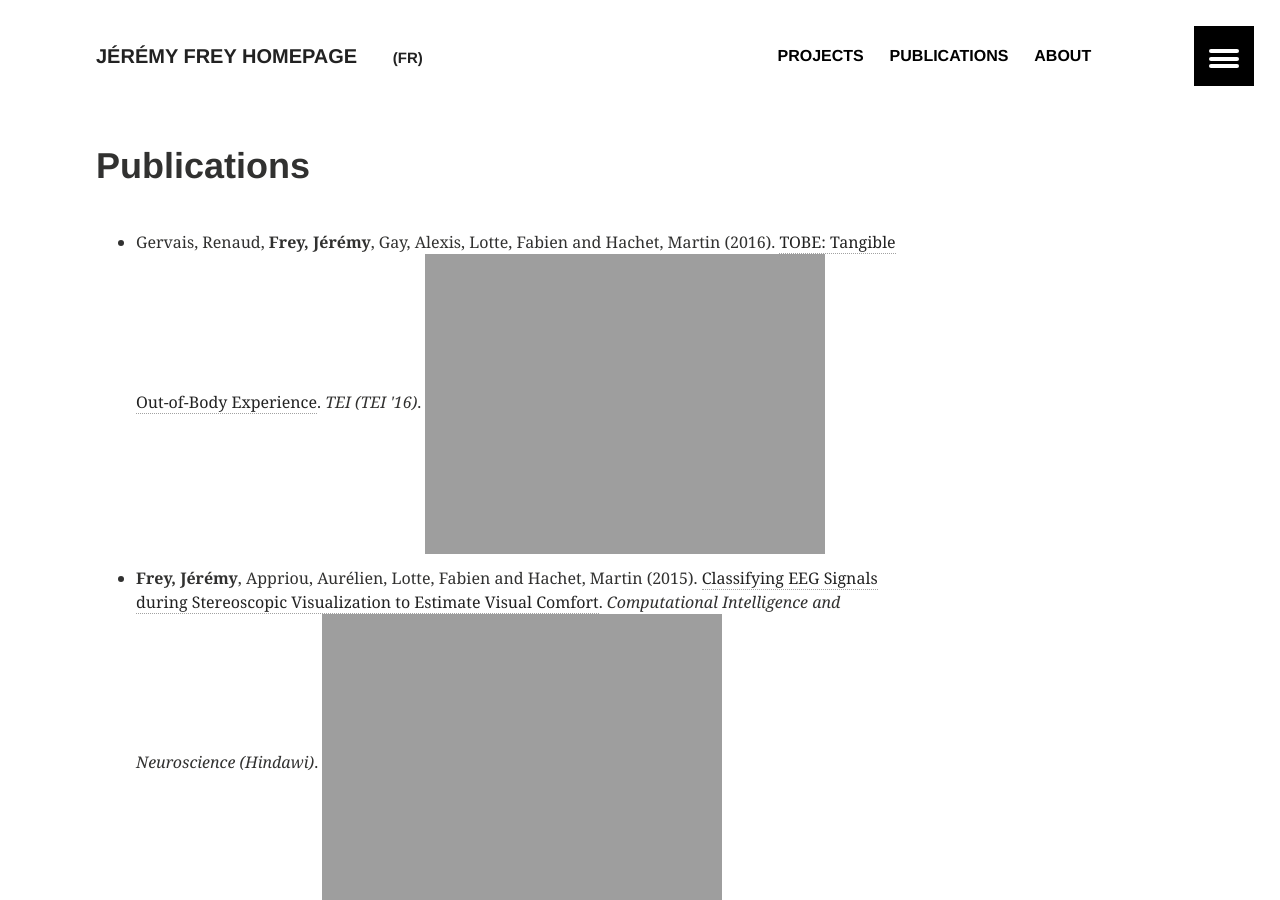
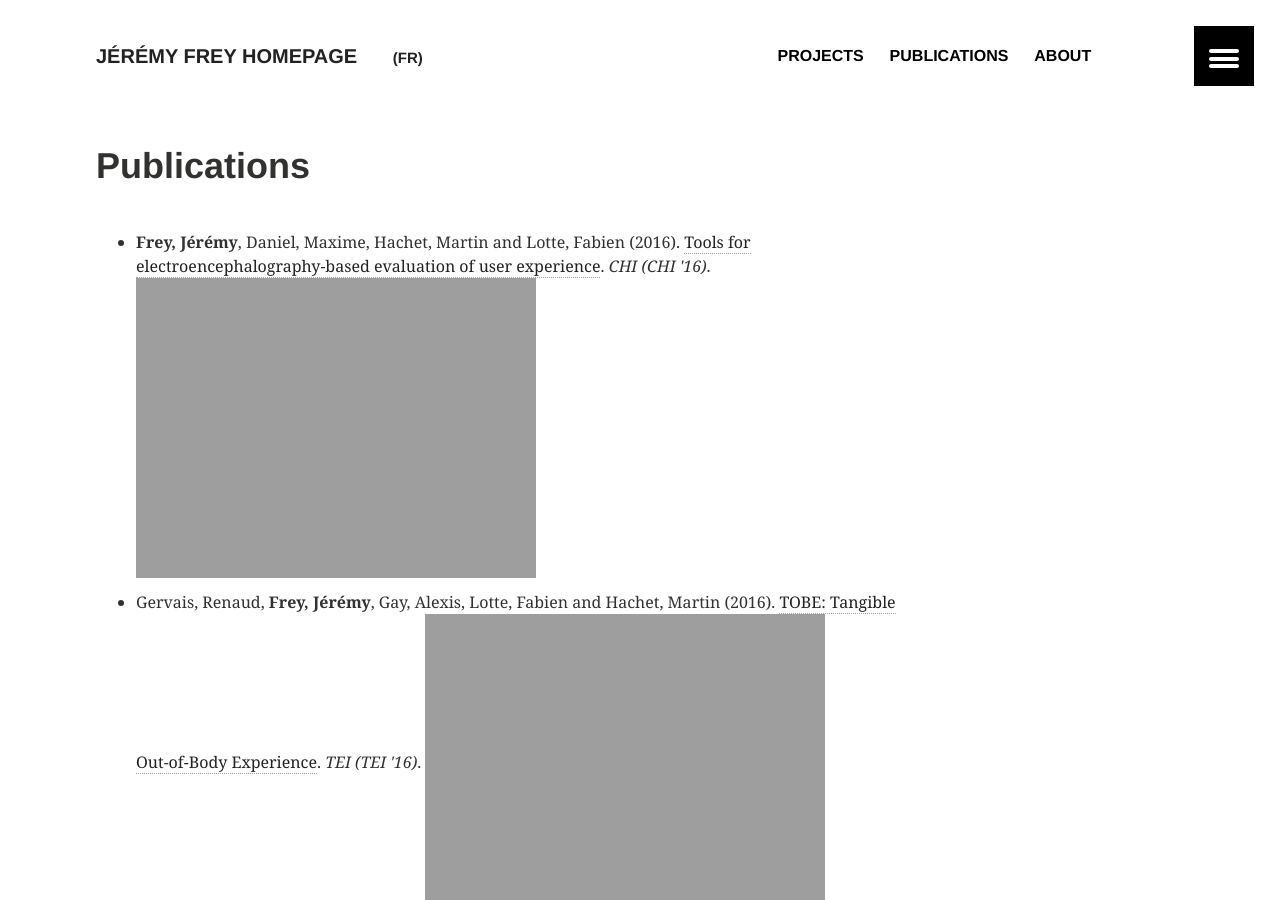
Before and after one commit to jfrey-xx/jfrey-xx.github.io, a Jekyll site: the page built from _pages/publications.md, in a window 1280 px wide and 900 px high. Built offline with Jekyll 4.4.1, drawn with Linux system fonts in a browser that asks for light colours.

```diff
--- a/_data/publications.yml
+++ b/_data/publications.yml
@@ -207,7 +207,7 @@
   type: paper-conference
   abbreviation: "TEI '16"
   project: "teegi"
-  pdf-link: "https://hal.inria.fr/hal-01215499"
+  pdf-link: "https://hal.inria.fr/hal-01215499/document"
 - URL: https://hal.inria.fr/hal-01222045
   container-title: Computational Intelligence and Neuroscience
   author:
@@ -232,3 +232,27 @@
   abbreviation: Hindawi
   project: "stereo"
   pdf-link: "https://hal.inria.fr/hal-01222045/document"
+- URL: http://phd.jfrey.info/publications/
+  container-title: CHI
+  author:
+  - family: Frey
+    given:
+    - ! "Jérémy"
+    me: true
+  - family: Daniel
+    given:
+    - Maxime
+  - family: Hachet
+    given:
+    - Martin
+  - family: Lotte
+    given:
+    - Fabien
+  issued:
+    year: 2016
+  year: 2016
+  title: "Tools for electroencephalography-based evaluation of user experience"
+  type: paper-conference
+  abbreviation: "CHI '16"
+  project: "maze"
+  pdf-link: "http://phd.jfrey.info/publications/"
```
